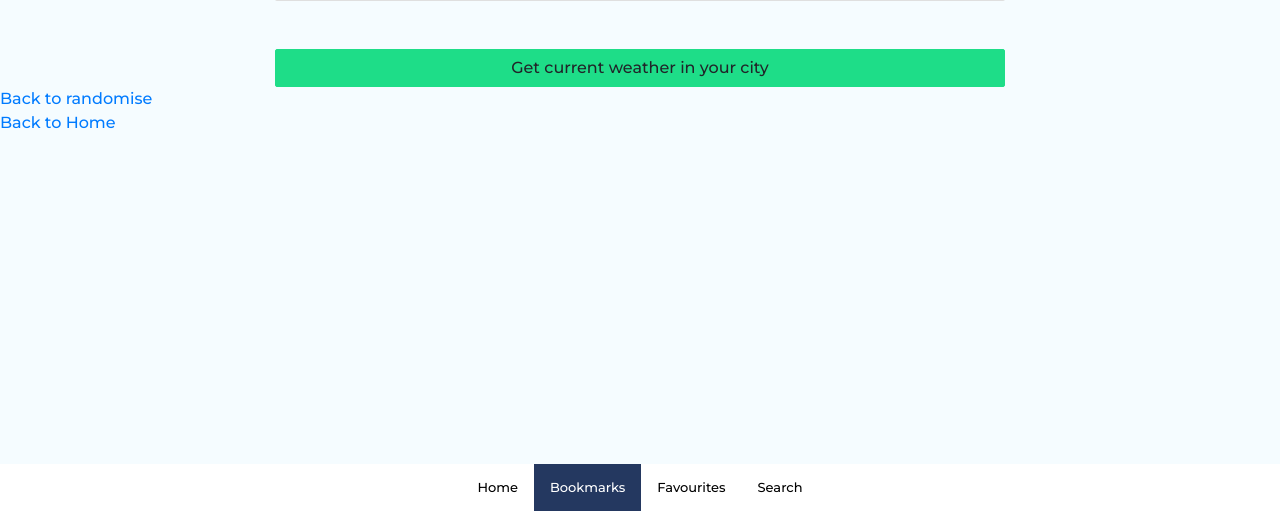
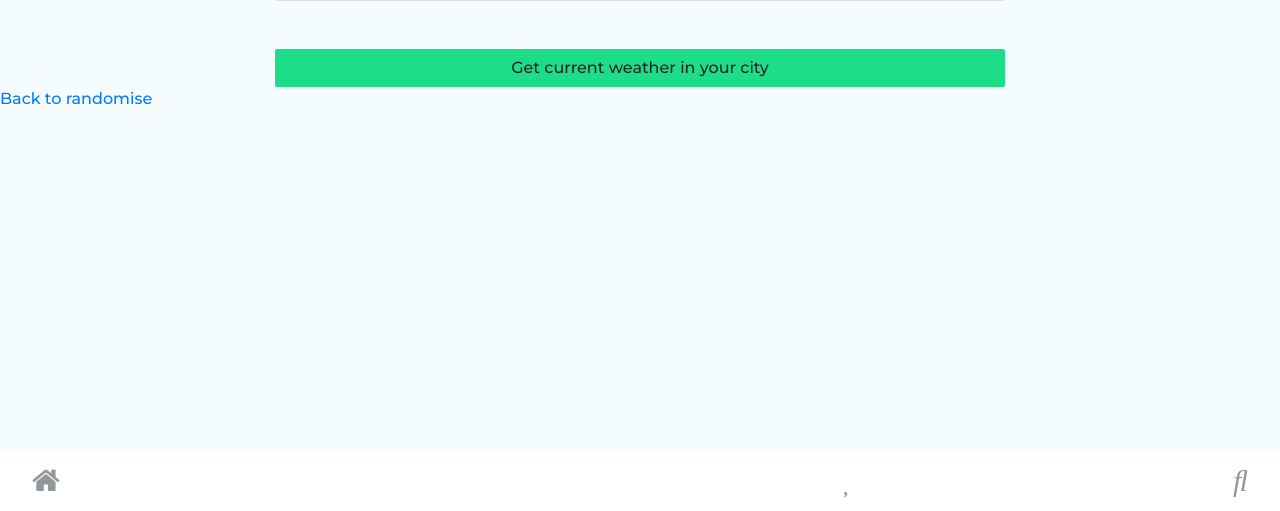
Before and after one commit to ThesiW/sunny-spotifinder, a Rails app: page /spots in a window 1280 px wide. Shown: the part 289-800 px from the top of the page. Run offline with Rails 7, Linux system fonts and the light colour scheme; the visitor is signed in with stand-in values (Sample User, id 1); style sheets or scripts are compiled from the project's sources; parts of the project's set-up code (start-up, migrations or seed data) failed here and were passed over; some libraries are stand-ins or nearby versions.

Commit message:
finished navbar

```diff
--- a/app/assets/stylesheets/components/_button-card.scss
+++ b/app/assets/stylesheets/components/_button-card.scss
@@ -3,7 +3,7 @@
   margin-top: 10px;
   color: black;
   box-shadow: 0px 4px 13px -1px #D3D4DA;
-  height: 27vh;
+  height: 30vh;
   border-radius: 8px;
   margin-right: 50px;
 }
--- a/app/assets/stylesheets/components/_navbar-bottom.scss
+++ b/app/assets/stylesheets/components/_navbar-bottom.scss
@@ -15,9 +15,12 @@
   display: block;
   color: black;
   text-align: center;
-  padding: 14px 16px;
+  padding: 8px 16px;
   text-decoration: none;
-  font-size: 13px;
+  font-size: 30px;
+  border: none;
+  background: transparent;
+  color: #91989B;
 }
 
 /* Change the color of links on hover */
@@ -31,3 +34,12 @@
   background-color: #243860;
   color: white;
 }
+
+
+.fa:hover {
+  color: #747D81;
+}
+
+.fas:hover {
+  color: #747D81;
+}
--- a/app/assets/stylesheets/components/_today-card.scss
+++ b/app/assets/stylesheets/components/_today-card.scss
@@ -3,7 +3,7 @@
   margin-top: 10px;
   color: black;
   box-shadow: 0px 4px 13px -1px #D3D4DA;
-  height: 37vh;
+  height: 40vh;
   border-radius: 8px;
   margin-right: 50px;
   position: relative;
--- a/app/views/shared/_navbar.html.erb
+++ b/app/views/shared/_navbar.html.erb
@@ -36,9 +36,15 @@
 <!-- Navbar Bottom:
  -->
 
-<div class="navbar-bottom d-flex justify-content-center">
-  <a href="#home">Home</a>
-  <a href="#bookmarks" class="active">Bookmarks</a>
+<div class="navbar-bottom">
+  <div class="ml-3 mr-3 d-flex justify-content-between">
+    <a href="/" class="btn-icon"><i class="fa fa-home"></i></a>
+    <a href="/" class="btn-icon"><i class="fas fa-bookmark" class="active"></i></a>
+    <a href="/" class="btn-icon"><i class="fas fa-heart"></i></a>
+    <a href="/" class="btn-icon"><i class="fas fa-search"></i></a>
+  </div>
+
+  <!-- <a href="#bookmarks" >Bookmarks</a>
   <a href="#favourites">Favourites</a>
-  <a href="#search">Search</a>
+  <a href="#search">Search</a> -->
 </div>
--- a/app/views/spots/index.html.erb
+++ b/app/views/spots/index.html.erb
@@ -44,21 +44,4 @@
       </div>
     </div>
 
-
-
-
-
-
-
-
-
-
-
-
-
-
-
-
-
 <%= link_to "Back to randomise", randomise_spots_path  %><br>
-<%= link_to "Back to Home", root_path  %>
```
Also changed, not shown: app/views/pages/home.html.erb (+4 -9 lines), app/assets/stylesheets/README.md.
